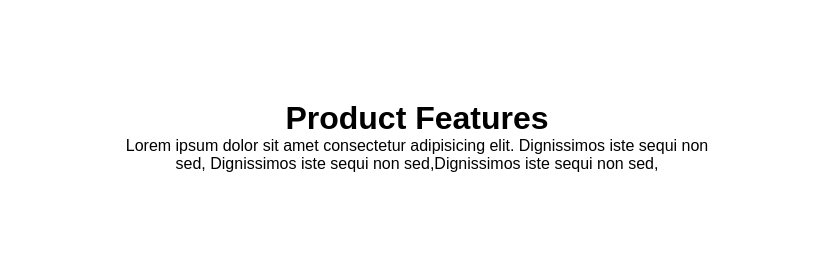
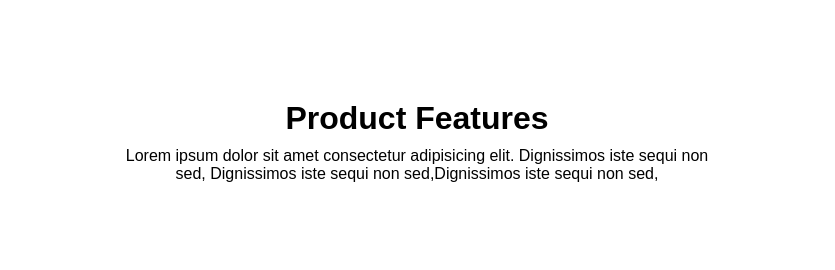
Before and after one commit to Andreidlpy/S5.tarea1, a plain HTML site: page index.html in a window 1280 px wide. Shown: the top 270 px of the page, without its empty margins (223-1058 px from the left). Drawn offline with Linux system fonts and the light colour scheme.

Commit message:
header parrafo actualizado

```diff
--- a/style.css
+++ b/style.css
@@ -17,13 +17,16 @@ header {
     text-align: center;
     padding: 100px;
 }
+
+header  p {
+    padding: 10px 0;
+}
 .container {
     display: grid;
     margin: 0 auto;
     width: 800px;
     grid-template-columns: repeat(4, 1fr);
     grid-gap: 20px;
-
 }
 
 .item {
```
